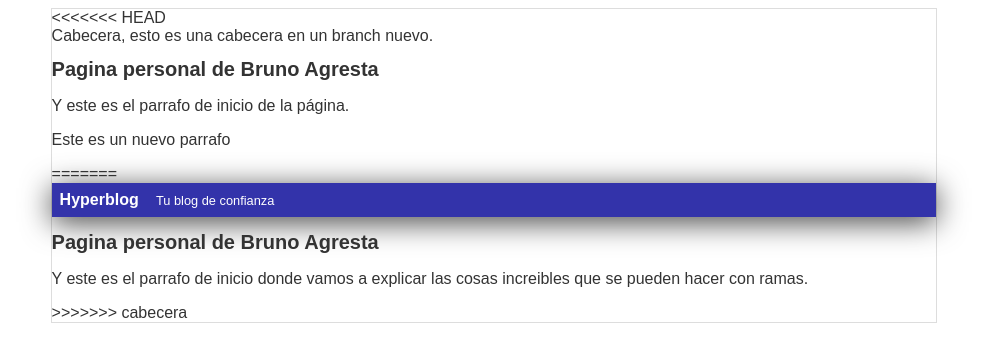
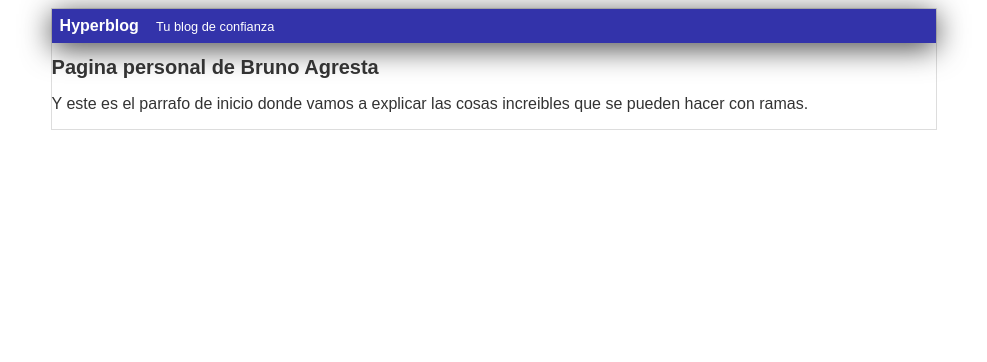
Before and after one commit to brunoagresta/repotest, a plain HTML site: page index.html in a window 1280 px wide. Shown: the whole page, without its empty margins (146-1133 px from the left). Drawn offline with Linux system fonts and the light colour scheme; a script that the page names is missing.

Commit message:
merge fix

```diff
--- a/index.html
+++ b/index.html
@@ -10,16 +10,6 @@
 </head>
 <body>
     <div id="container">
-<<<<<<< HEAD
-        <div id="cabencera">
-            Cabecera, esto es una cabecera en un branch nuevo.
-        </div>
-        <div id="post">
-            <h1>Pagina personal de Bruno Agresta</h1>
-            <p>Y este es el parrafo de inicio de la página.</p>
-            <p>Este es un nuevo parrafo</p>
-
-=======
         <div id="cabecera">
             Hyperblog
             <span id="tagline">Tu blog de confianza</span>
@@ -27,7 +17,6 @@
         <div id="post">
             <h1>Pagina personal de Bruno Agresta</h1>
             <p>Y este es el parrafo de inicio donde vamos a explicar las cosas increibles que se pueden hacer con ramas.</p>
->>>>>>> cabecera
         </div>
     </div>
 </body>
```
